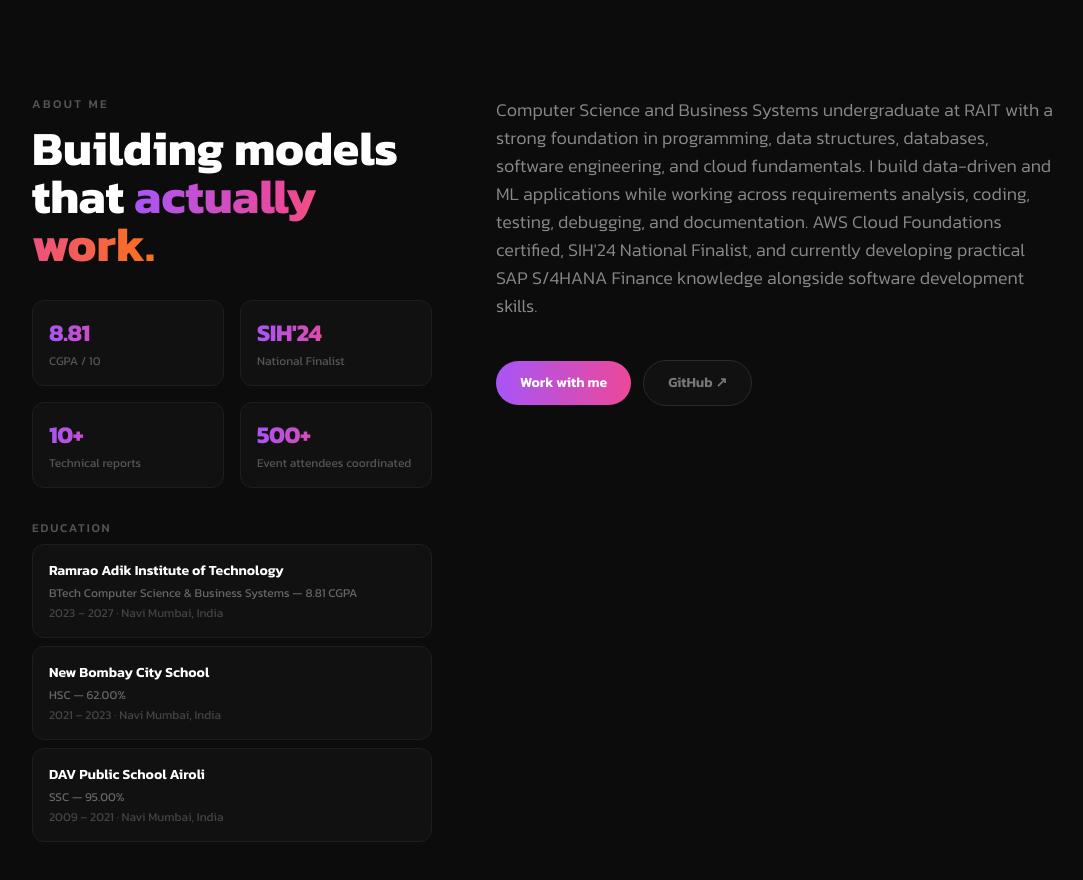
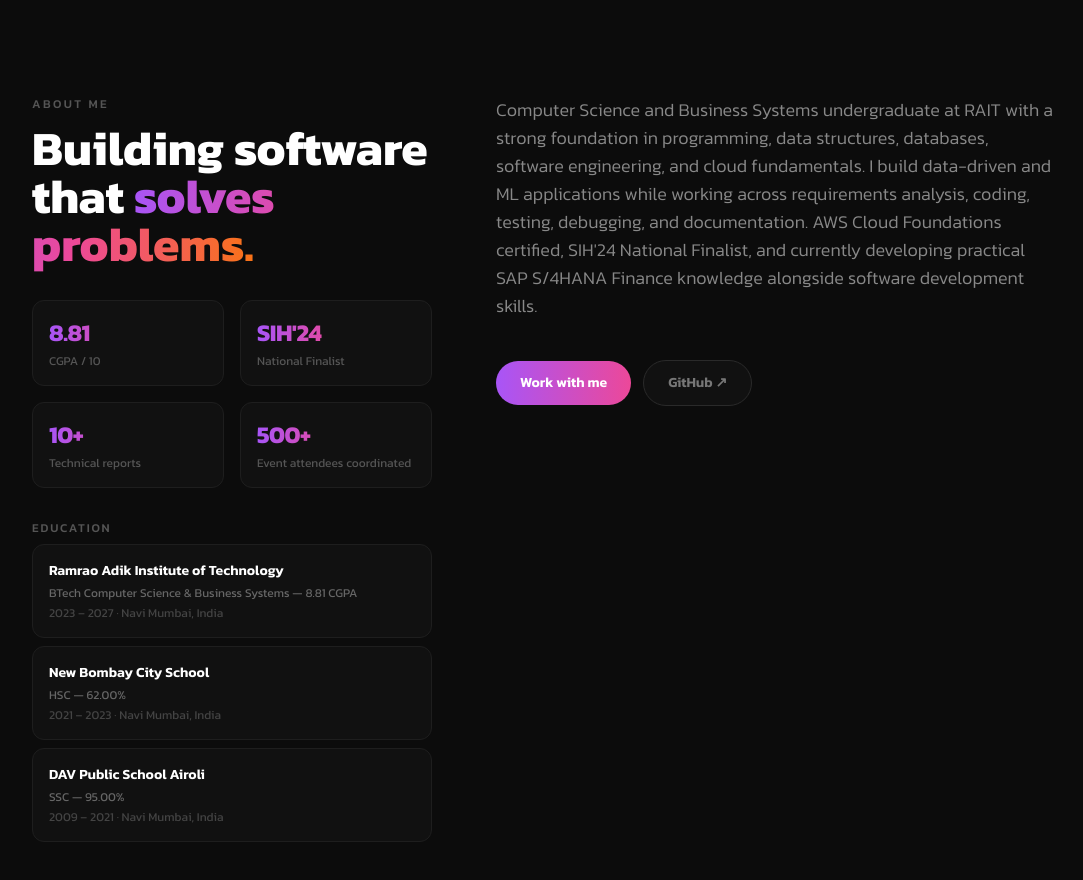
Before and after one commit to yashvipoojari/portfolio, a React (Vite) app: page / in a window 1280 px wide. Shown: the part 800-1680 px from the top of the page, without its empty margins (96-1179 px from the left). Built offline with nearby package versions, Linux system fonts and the light colour scheme.

Commit message:
Align About section with software engineering profile

```diff
--- a/src/components/AboutSection.tsx
+++ b/src/components/AboutSection.tsx
@@ -26,8 +26,8 @@ export default function AboutSection() {
                 About Me
               </p>
               <h2 className="text-4xl md:text-5xl font-kanit font-bold text-white leading-tight">
-                Building models that{' '}
-                <span className="text-gradient">actually work.</span>
+                Building software that{' '}
+                <span className="text-gradient">solves problems.</span>
               </h2>
             </motion.div>
 
```
